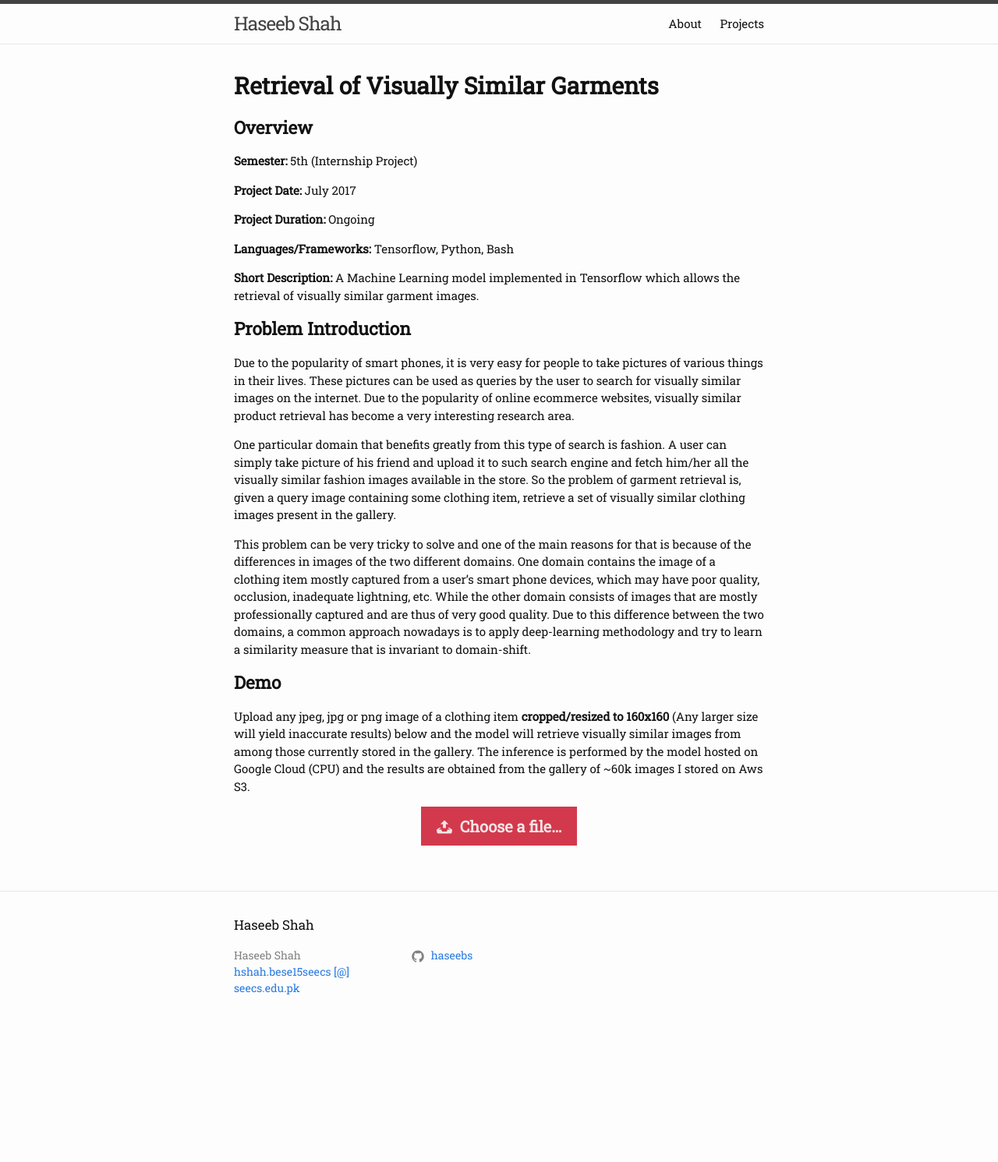
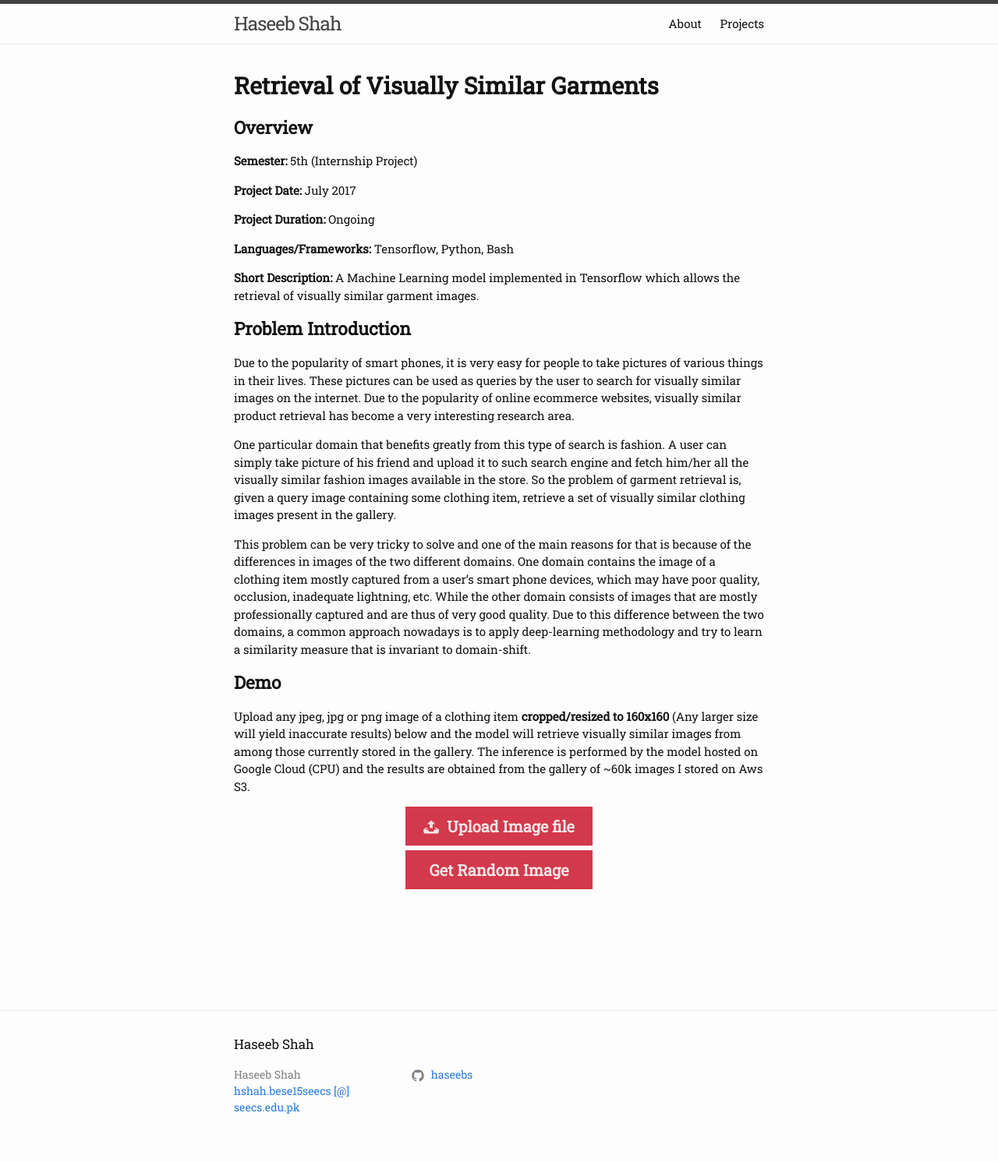
Before and after one commit to haseebs/haseebs.github.io, a Jekyll site: the page built from _projects/garment.markdown, in a window 1280 px wide. Shown: the whole page at 78% size. Built offline with Jekyll 4.4.1, drawn with Linux system fonts in a browser that asks for light colours; before the commit the page ends 1338 px from its top, so only the background shows below that; some of the changed lines change nothing that is shown.

Commit message:
Added random image button and preview

```diff
--- a/_projects/garment.markdown
+++ b/_projects/garment.markdown
@@ -93,7 +93,7 @@
     }
 }
 
-#file1 {
+.btns {
     width: 0.1px;
     height: 0.1px;
     opacity: 0;
@@ -102,8 +102,9 @@
     z-index: -1;
 }
 
-#file1 + label {
-    max-width: 80%;
+.btns + label {
+    width: 240px;
+    max-width: 80% !important;
     font-size: 1.25rem;
     /* 20px */
     font-weight: 700;
@@ -116,8 +117,8 @@
     /* 10px 20px */
 }
 
-#file1:focus + label,
-#file1.has-focus + label {
+.btns:focus + label,
+.btns.has-focus + label{
     outline: 1px dotted #000;
     outline: -webkit-focus-ring-color auto 5px;
 }
@@ -134,23 +135,23 @@
 }
 
 
-#file1 + label {
+.btns + label {
     color: #f1e5e6;
     background-color: #d3394c;
 }
 
-#file1:focus + label,
-#file1.has-focus + label,
-#file1 + label:hover {
+.btns:focus + label,
+.btns.has-focus + label,
+.btns + label:hover {
     background-color: #722040;
 }
 
 
-#file1 + label {
+.btns + label {
 	cursor: pointer; /* "hand" cursor */
 }
 
-#file1:focus + label {
+.btns:focus + label {
 	outline: 1px dotted #000;
 	outline: -webkit-focus-ring-color auto 5px;
 }
@@ -161,12 +162,22 @@
 
 </style>
 
-<form enctype="multipart/form-data" method="post" action="https://garment-retrieval.appspot.com/" style="text-align: center;">
-    <input type="file" name="file" id="file1"/>
-    <label for="file1"><svg xmlns="http://www.w3.org/2000/svg" width="20" height="17" viewBox="0 0 20 17"><path d="M10 0l-5.2 4.9h3.3v5.1h3.8v-5.1h3.3l-5.2-4.9zm9.3 11.5l-3.2-2.1h-2l3.4 2.6h-3.5c-.1 0-.2.1-.2.1l-.8 2.3h-6l-.8-2.2c-.1-.1-.1-.2-.2-.2h-3.6l3.4-2.6h-2l-3.2 2.1c-.4.3-.7 1-.6 1.5l.6 3.1c.1.5.7.9 1.2.9h16.3c.6 0 1.1-.4 1.3-.9l.6-3.1c.1-.5-.2-1.2-.7-1.5z"/></svg> <span>Choose a file&hellip;</span></label>
+<form enctype="multipart/form-data" style="text-align: center;">
+    <input class="btns" type="file" name="file" id="file1"/>
+    <label for="file1"><svg xmlns="http://www.w3.org/2000/svg" width="20" height="17" viewBox="0 0 20 17"><path d="M10 0l-5.2 4.9h3.3v5.1h3.8v-5.1h3.3l-5.2-4.9zm9.3 11.5l-3.2-2.1h-2l3.4 2.6h-3.5c-.1 0-.2.1-.2.1l-.8 2.3h-6l-.8-2.2c-.1-.1-.1-.2-.2-.2h-3.6l3.4-2.6h-2l-3.2 2.1c-.4.3-.7 1-.6 1.5l.6 3.1c.1.5.7.9 1.2.9h16.3c.6 0 1.1-.4 1.3-.9l.6-3.1c.1-.5-.2-1.2-.7-1.5z"/></svg> <span>Upload Image file</span></label>
 </form>
 
+<div style="text-align:center;">
+    <button class="btns" id="random"></button>
+    <label for="random"><span>Get Random Image</span></label>
+</div>
+<br>
 
+<div style="text-align:center;">
+    <img id="src" src=""/>
+</div>
+
+<br>
 <div id="results" class="row">
     <div class="column">
         <img src=""/>
@@ -206,12 +217,29 @@
             processData: false,
             contentType: false,
             success: function(response) {
+                $('#src').attr("src", "");
                 $('#results img').each(function(index) {
+                    $(this).attr("src", "");
                     $(this).attr("src", response[index]);
                 });
             }
         });
     }
+});
+$("#random").on("click", function() {
+    jQuery.getJSON({
+        url: "https://garment-retrieval.appspot.com/random",
+        type: "GET",
+        processData: false,
+        contentType: false,
+        success: function(response) {
+            $('#src').attr("src", response[0]);
+            $('#results img').each(function(index) {
+                $(this).attr("src", "");
+                $(this).attr("src", response[index+1]);
+            });
+        }
+    });
 });
 
 /*
```
Also changed, not shown: 1 other file.
